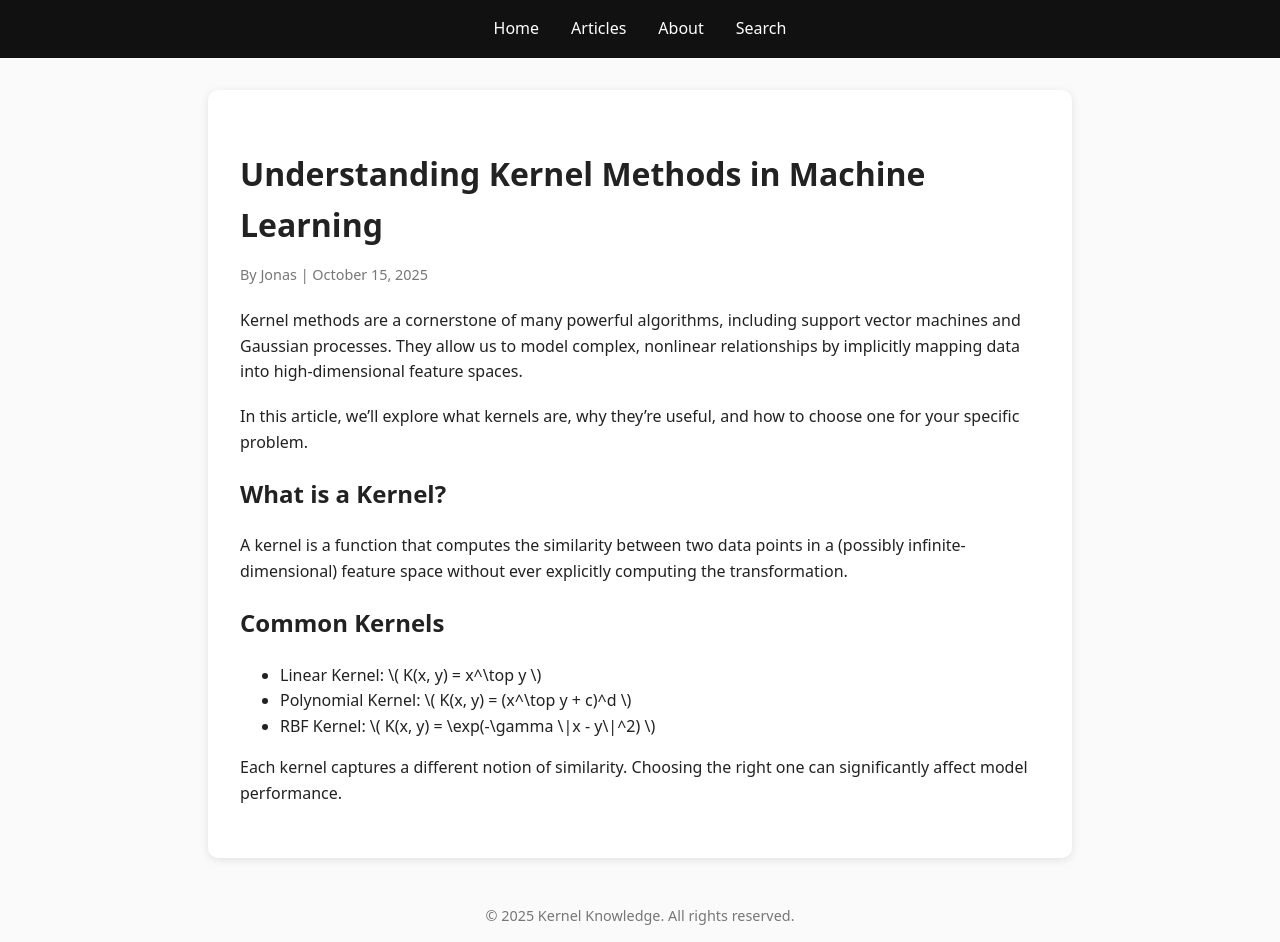
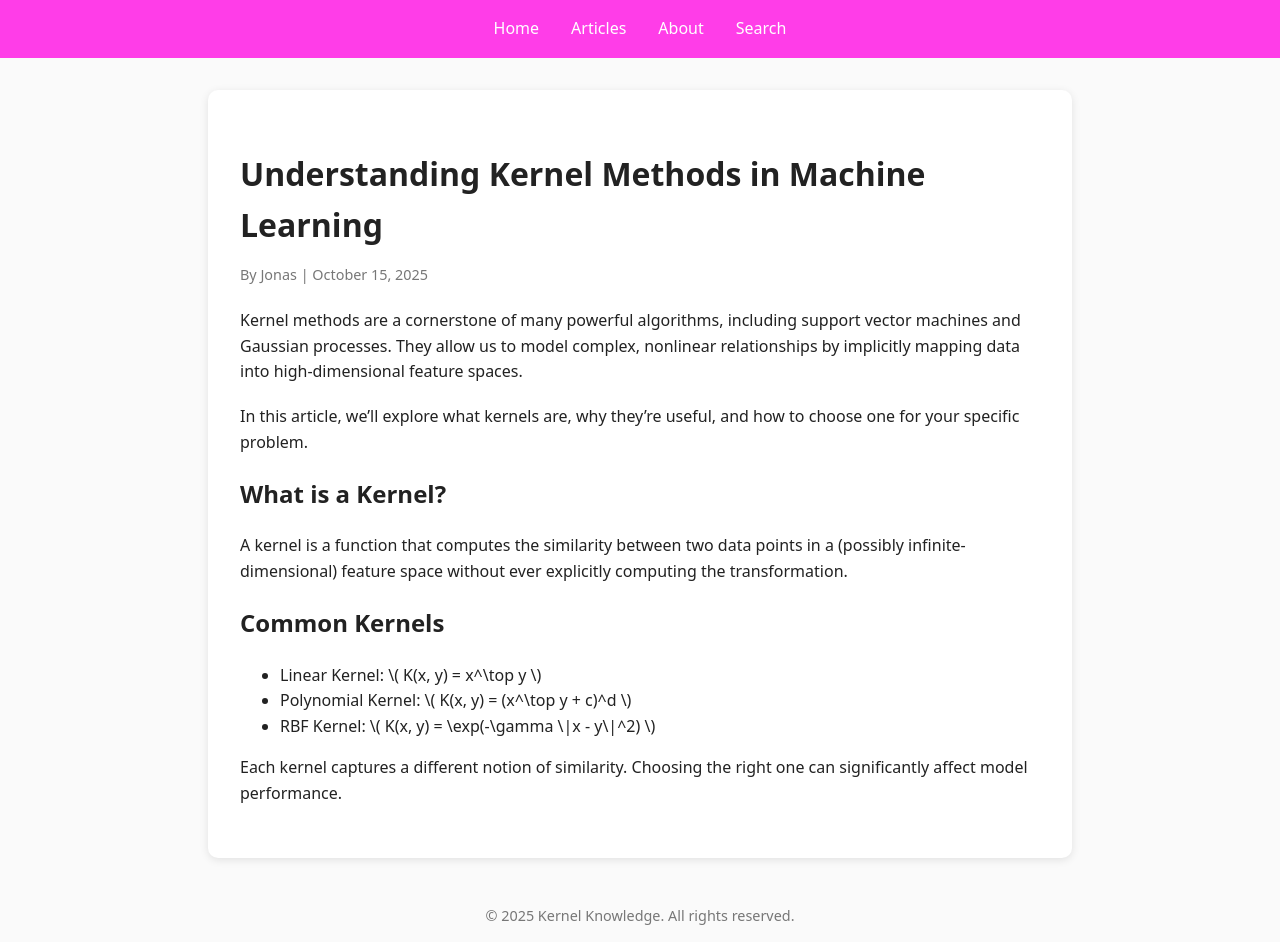
Before and after one commit to Ltechsystem/kernel-knowledge, a plain HTML site: page html/home.html in a window 1280 px wide. Drawn offline with Linux system fonts and the light colour scheme.

Commit message:
Switching up

```diff
--- a/html/home.html
+++ b/html/home.html
@@ -14,7 +14,7 @@
             color: #222;
         }
         header {
-            background: #111;
+            background: #ff3de8;
             color: white;
             padding: 1em 0;
         }
```
